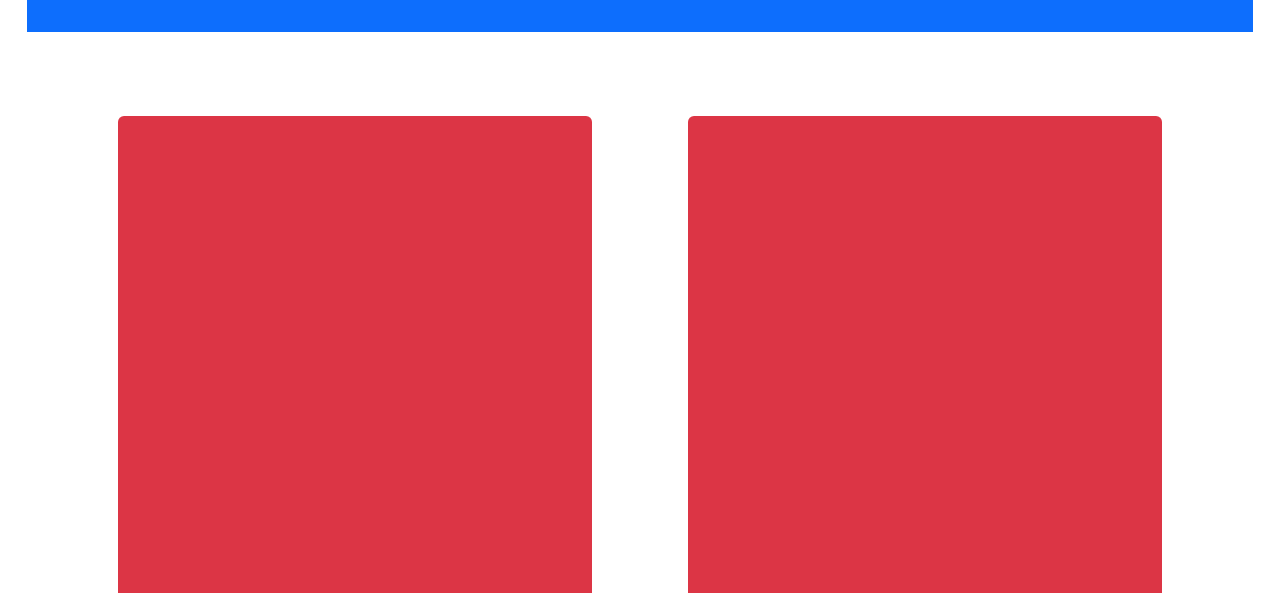
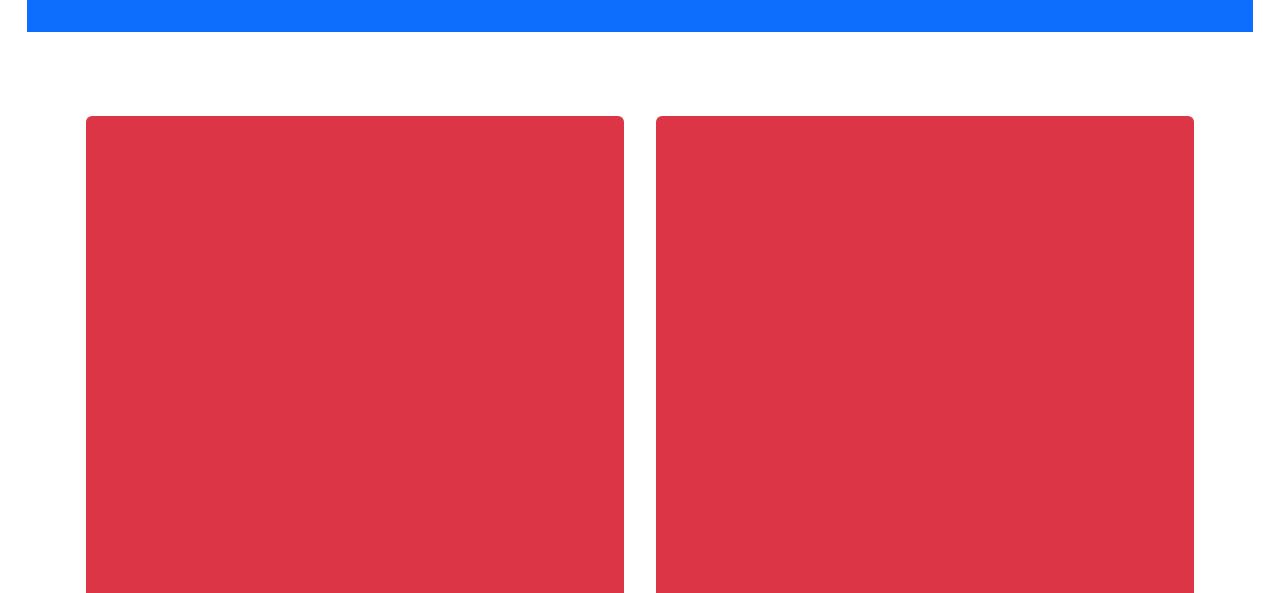
Before and after one commit to jmmedina00/fancy-countdown, a website built with webpack: page index.html in a window 1280 px wide. Shown: the top 593 px of the page. Built offline with nearby package versions, Linux system fonts and the light colour scheme.

```diff
--- a/src/html/time-unit-counter.html
+++ b/src/html/time-unit-counter.html
@@ -1,4 +1,4 @@
-<div class="col mx-4 mx-sm-5">
+<div class="col mx-3">
   <div class="row time-bar">
     <div class="col h-100 align-self-end bg-danger rounded-top"></div>
   </div>
```
